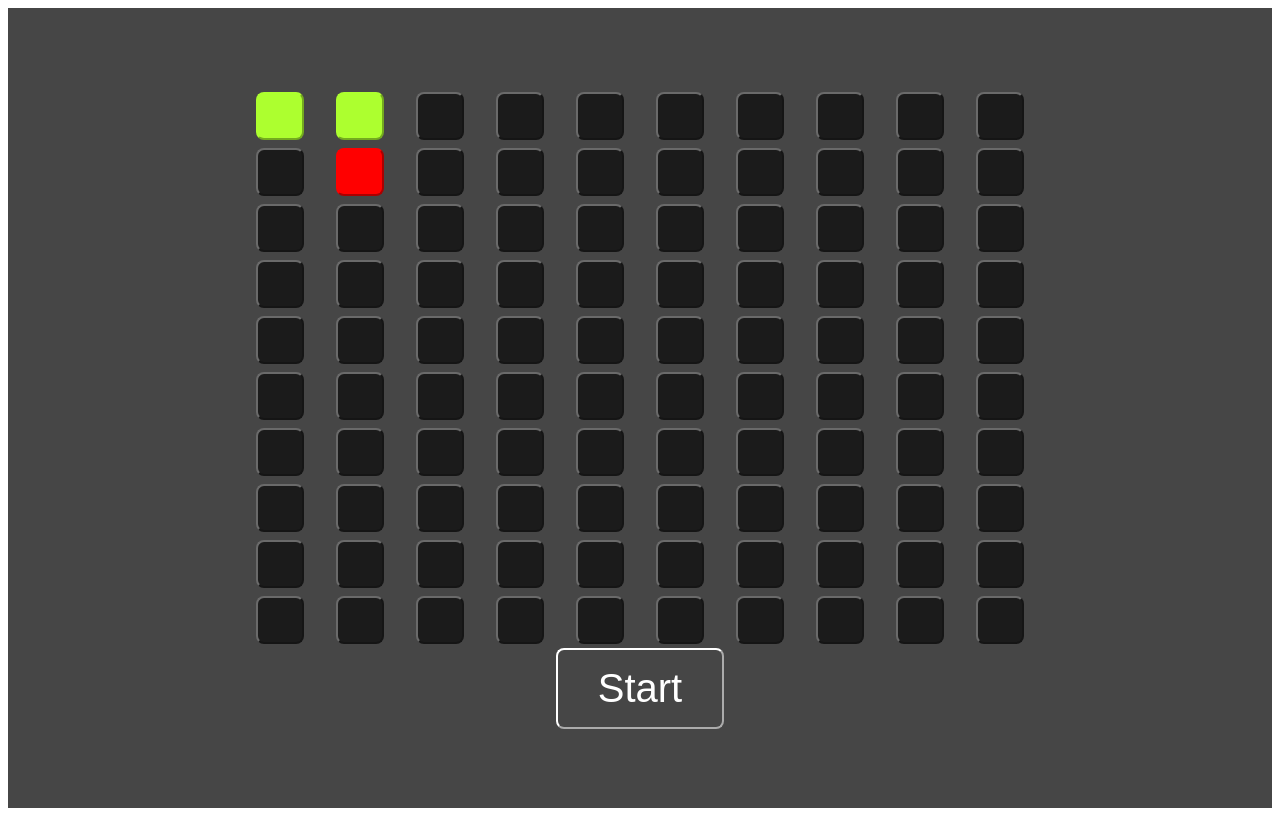
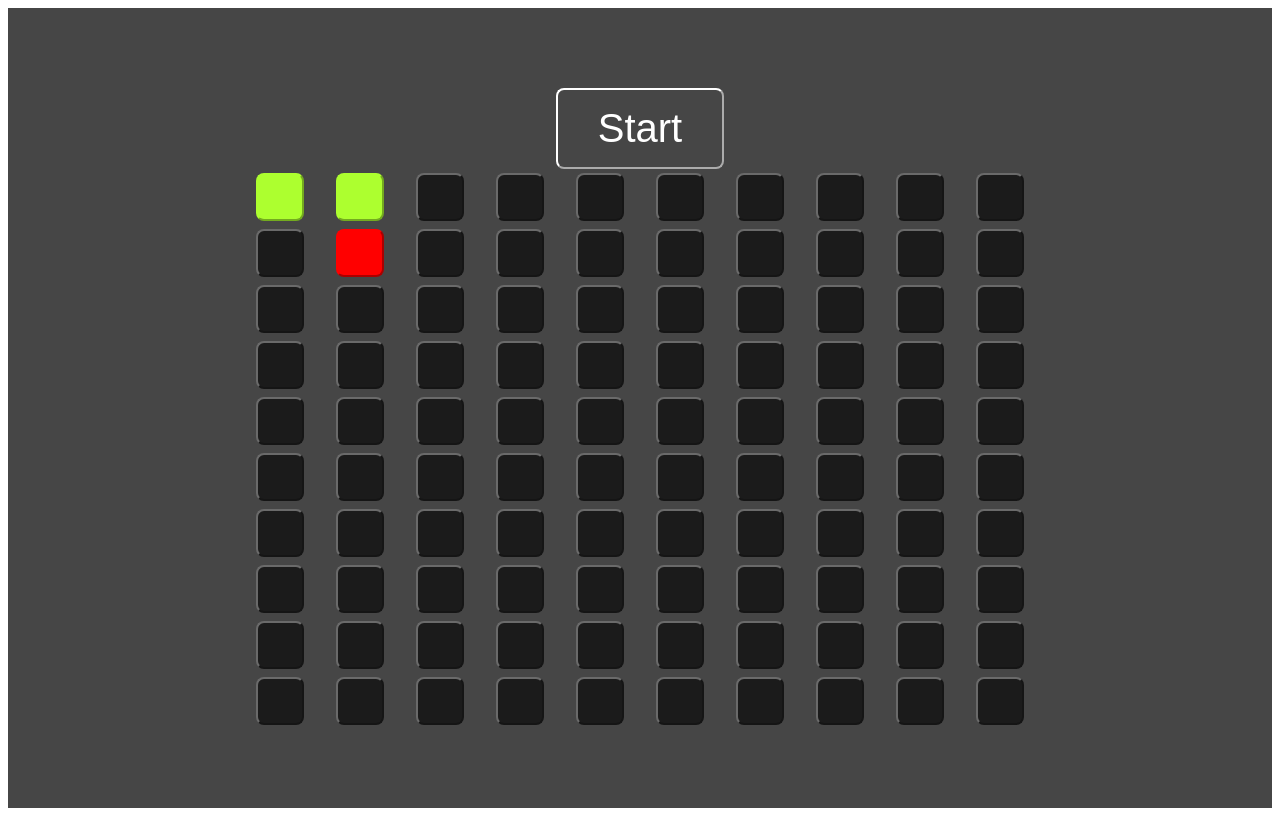
Before and after one commit to TriggerOnly/tg-bot-task, a React (Create React App) app: page / in a window 1280 px wide. Built offline with nearby package versions, Linux system fonts and the light colour scheme.

Commit message:
Update App.js

```diff
--- a/src/App.js
+++ b/src/App.js
@@ -13,10 +13,10 @@ function App() {
   }
 
   return (
-    <div className='App'onKeyDownCapture={keyDownHandler}>
-       <Board/>
-       <Status/>
-    </div>
+    <div className='App' onKeyDownCapture={keyDownHandler} tabIndex="0">
+     <Status/>
+     <Board/>
+  </div>
   );
 }
 
```
